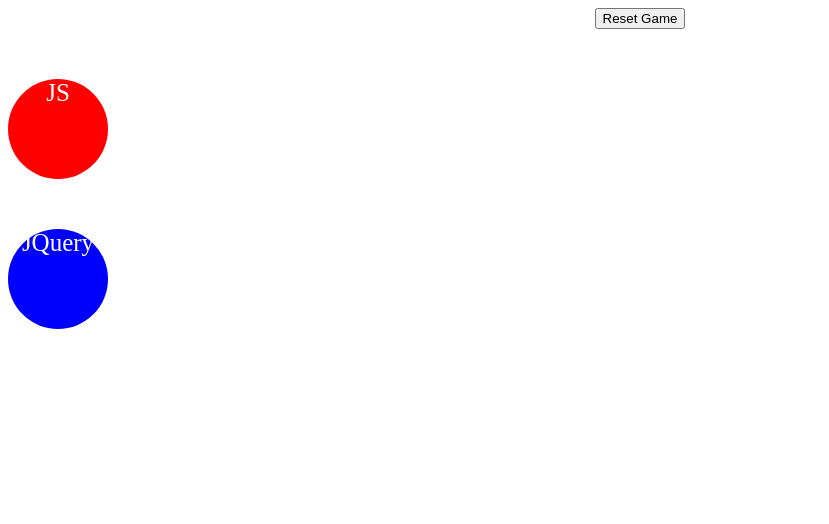
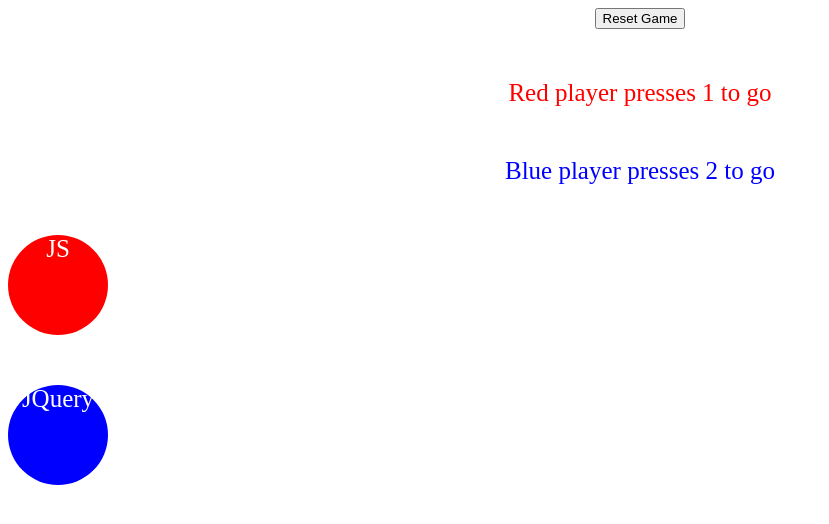
Before and after one commit to rjmcbain/racer-game, a plain HTML site: page game.html in a window 1280 px wide. Shown: the whole page, without its empty margins (0-829 px from the left). Drawn offline with nearby package versions, Linux system fonts and the light colour scheme.

Commit message:
added instructions

```diff
--- a/css/style.css
+++ b/css/style.css
@@ -25,3 +25,11 @@
 	text-align: center;
 	font-size: 25px;
 }
+
+.instructions1 {
+  color: red;
+}
+
+.instructions2 {
+  color: blue;
+}
--- a/game.html
+++ b/game.html
@@ -10,6 +10,9 @@
 	<center>
 		<input type="button" value="Reset Game" onClick="window.location.reload()">
 	</center>
+
+	<div class = "instructions1">Red player presses 1 to go</div>
+	<div class = "instructions2">Blue player presses 2 to go</div> 		<!-- Instructions -->
 	<div id="red">JS</div>
 	<div id="blue">JQuery</div>
 
--- a/js/app.js
+++ b/js/app.js
@@ -18,7 +18,6 @@
 */
 
 
-
 $(window).keypress(function(q) {
     if(q.which == 49)								//keypress 49 is key 1
  $("#red").animate({width: "+=100px"});
@@ -28,3 +27,8 @@
     if(p.which == 50)								//keypress 50 is key 2
  $("#blue").animate({width: "+=100px"});
 });
+
+
+
+
+					// Working on declaring a winner
```
